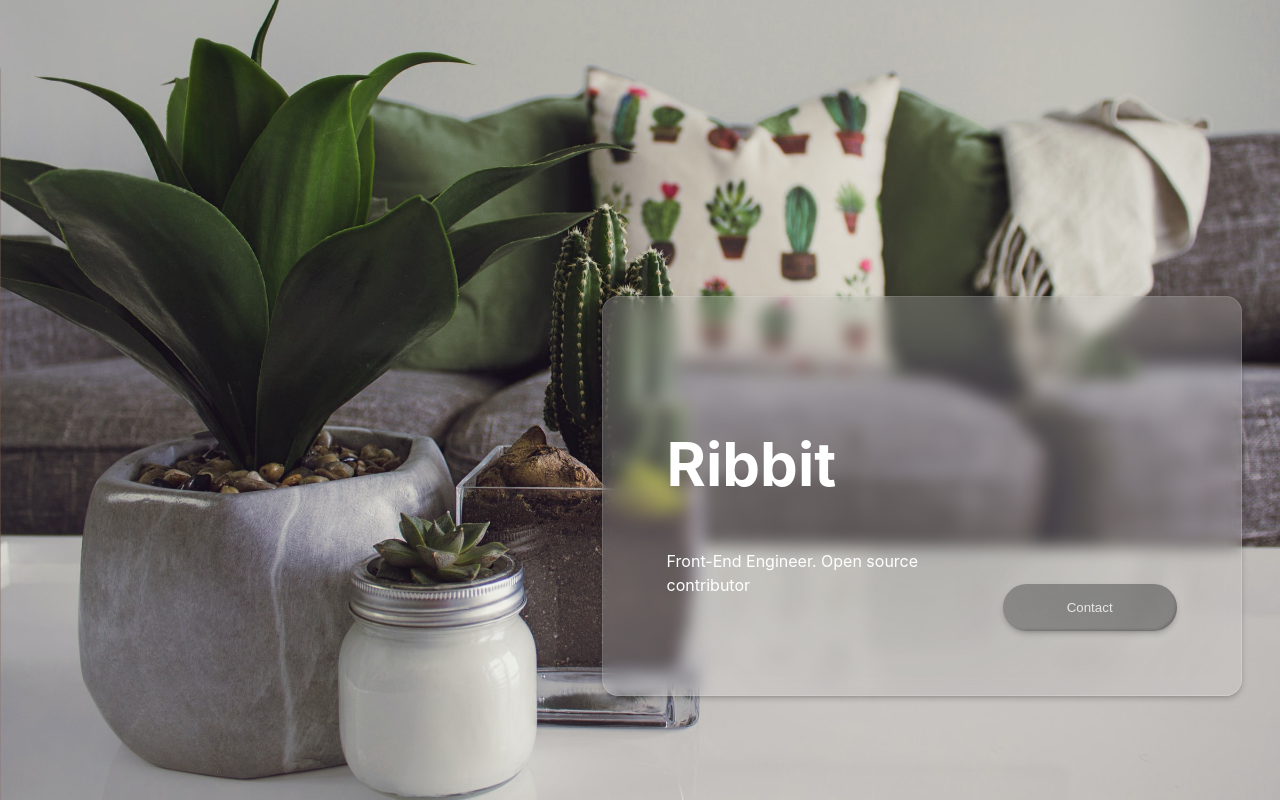
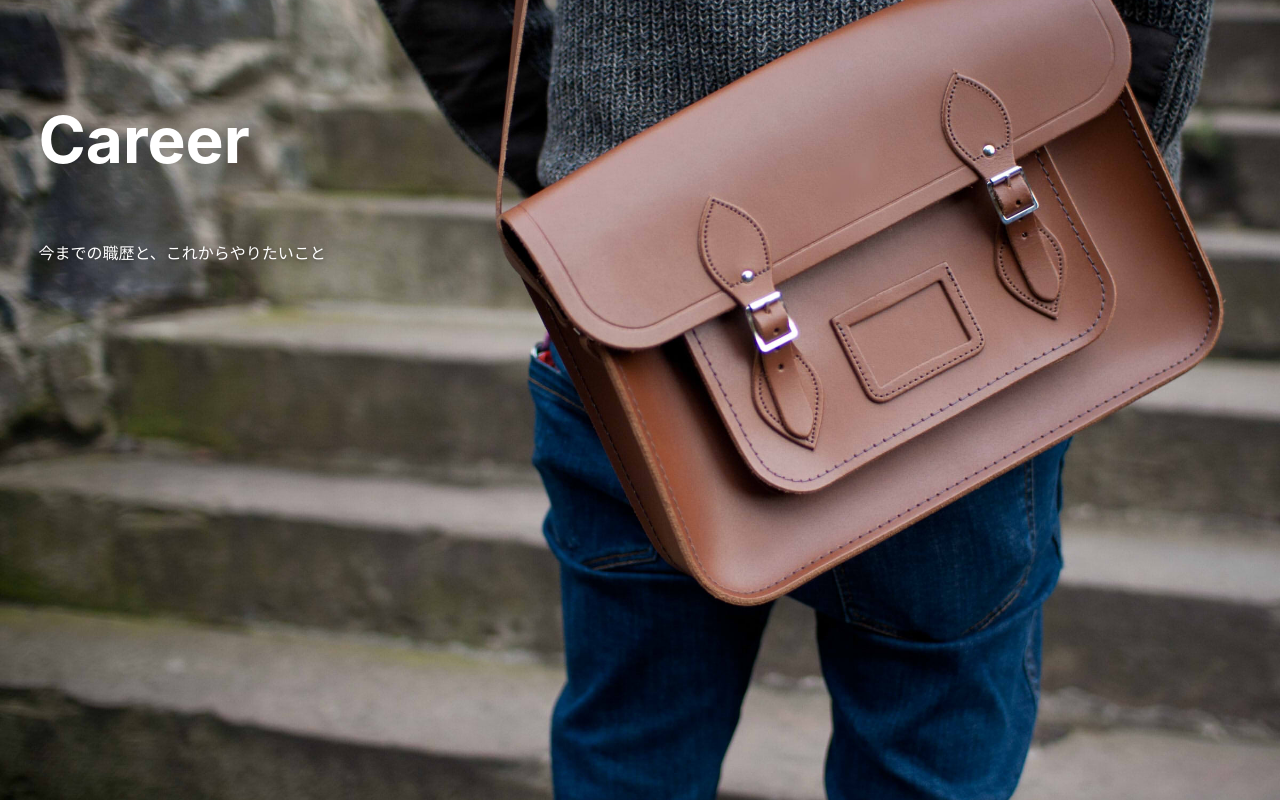
Before and after one commit to Local-Bias/nextjs-portfolio, a Next.js app: page /career in a window 1280 px wide. Shown: the top 802 px of the page. Built offline with nearby package versions, Linux system fonts and the light colour scheme.

Commit message:
💡 キャリアページを追加

```diff
--- /dev/null
+++ b/components/pages/career/index.tsx
@@ -0,0 +1,14 @@
+import React, { VFC } from 'react';
+import imageData from '../../../public/images/career.jpg';
+
+import Layout from './layout';
+import { BackgroundImage } from '../../common/background-image';
+
+const Component: VFC = () => (
+  <>
+    <BackgroundImage imageData={imageData} />
+    <Layout></Layout>
+  </>
+);
+
+export default Component;
--- /dev/null
+++ b/components/pages/career/layout.tsx
@@ -0,0 +1,68 @@
+import React, { FCX } from 'react';
+import styled from '@emotion/styled';
+
+const Component: FCX = ({ className, children }) => (
+  <div {...{ className }}>
+    <div className='sidebar'>
+      <div className='sticky'>
+        <h2>Career</h2>
+        <p>今までの職歴と、これからやりたいこと</p>
+      </div>
+    </div>
+    <div className='content'>{children}</div>
+  </div>
+);
+
+const StyledComponent = styled(Component)`
+  display: flex;
+  @media (max-width: 900px) {
+    flex-direction: column;
+  }
+  min-height: 100vh;
+
+  .sidebar {
+    min-width: 300px;
+    width: 30%;
+    @media (max-width: 900px) {
+      width: 100%;
+    }
+
+    .sticky {
+      color: #fff;
+      position: sticky;
+      top: 0;
+      height: 100vh;
+      padding: 10%;
+      @media (max-width: 900px) {
+        height: 60px;
+        padding: 5px 5vw;
+        display: flex;
+        align-items: center;
+        gap: 32px;
+      }
+      border-radius: 0;
+
+      h2 {
+        font-size: 64px;
+        @media (max-width: 900px) {
+          font-size: 32px;
+          margin: 0;
+        }
+      }
+
+      p {
+        filter: drop-shadow(0 1px 2px #0005);
+      }
+    }
+  }
+
+  .content {
+    flex: 1;
+    padding: 5vh 3vw;
+    display: flex;
+    flex-direction: column;
+    gap: 32px;
+  }
+`;
+
+export default StyledComponent;
--- a/components/pages/main/career.tsx
+++ b/components/pages/main/career.tsx
@@ -15,7 +15,7 @@ const Component: VFCX<Props> = ({ className }) => (
         <div>
           <h2>Career</h2>
           <Link href='/career/'>
-            <GlassButton disabled>詳細ページは準備中です</GlassButton>
+            <GlassButton>詳細ページは準備中です</GlassButton>
           </Link>
         </div>
       </div>
@@ -69,7 +69,7 @@ const StyledComponent = styled(Component)`
 
   h2 {
     font-size: 3em;
-    color: #fffc;
+    color: #fff;
     filter: drop-shadow(0 2px 3px #0005);
     width: 100%;
     text-align: center;
--- a/pages/career.tsx
+++ b/pages/career.tsx
@@ -1,7 +1,7 @@
 import type { NextPage } from 'next';
 import Head from 'next/head';
 
-import Contents from '../components/pages/main';
+import Contents from '../components/pages/career';
 
 const Home: NextPage = () => {
   return (
```
Also changed, not shown: public/images/career.jpg (added).
